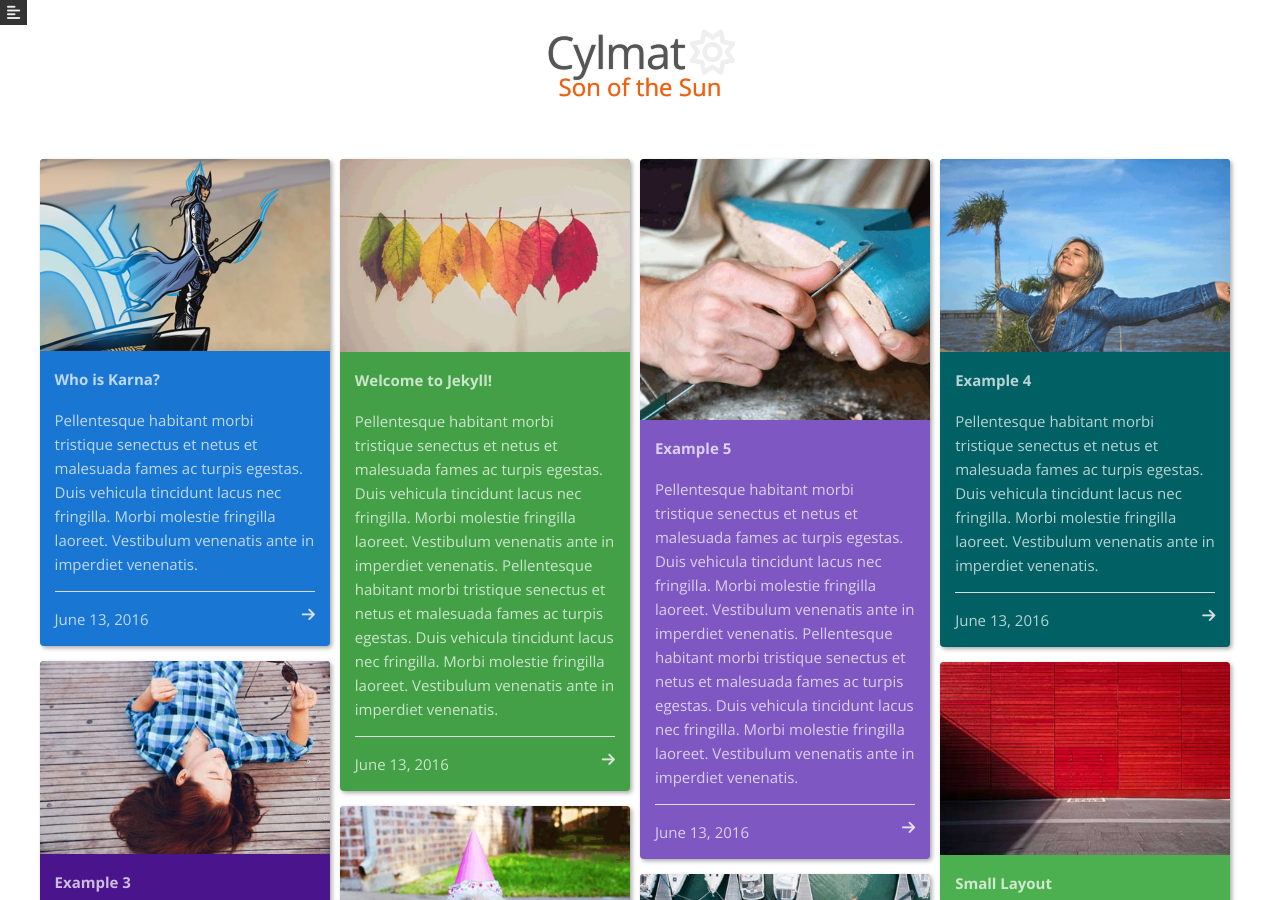
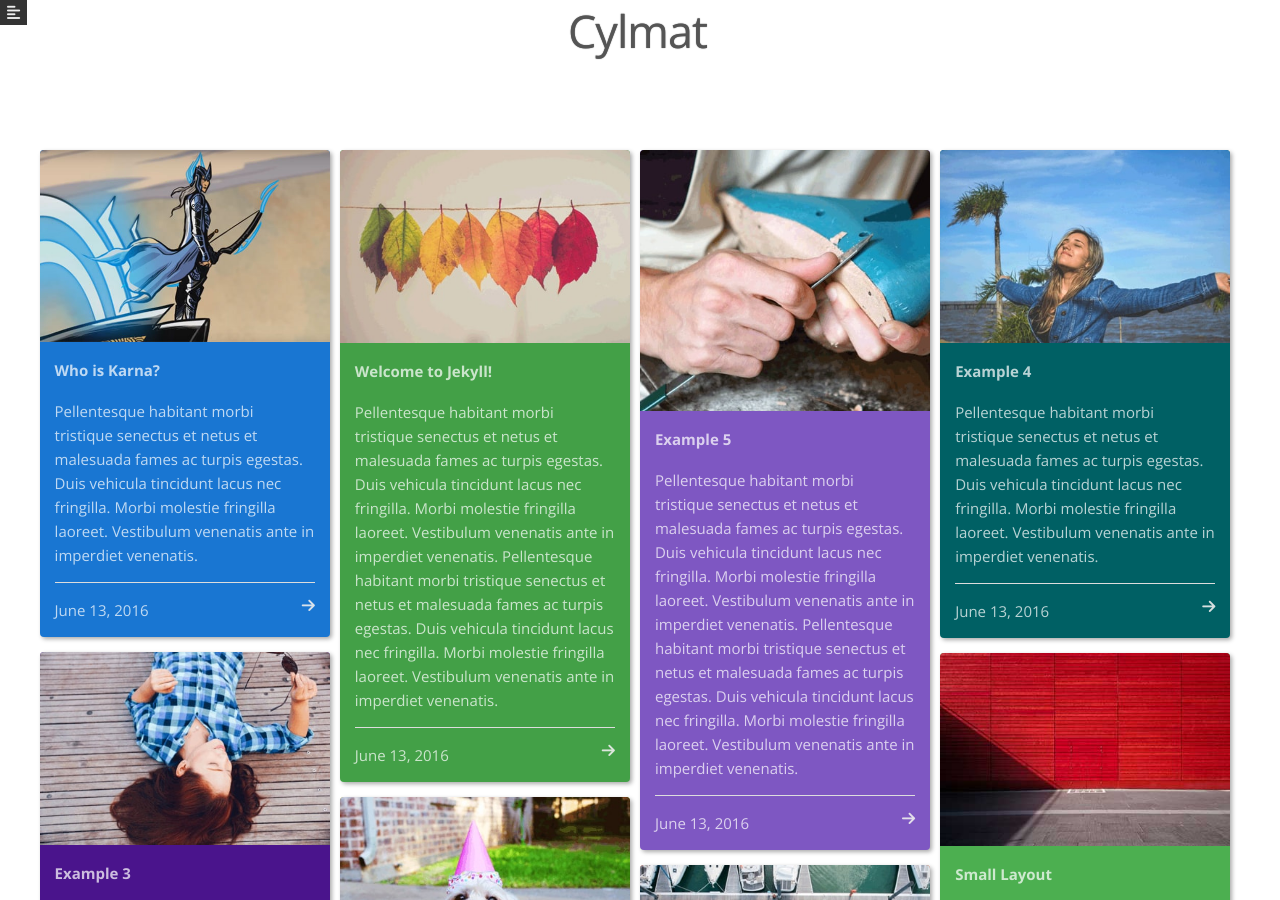
Before and after one commit to cylmat/cylmat.github.io, a Jekyll site: the page built from index.html, in a window 1280 px wide and 900 px high. Built offline with Jekyll 4.4.1, drawn with Linux system fonts in a browser that asks for light colours; nearby versions of some CDN libraries.

Commit message:
Update default.html

```diff
--- a/_layouts/default.html
+++ b/_layouts/default.html
@@ -29,8 +29,8 @@
 
 <!-- Use any element to open the sidenav -->
 <span id="slid" onclick="openNav()"><i class="fa fa-align-left" aria-hidden="true"></i></span>
-<a href="{{site.baseurl}}/"><h1 class="header-title">{{site.title}}<i class="fa fa-sun-o" aria-hidden="true"></i> </h1></a>
-<h2 class="header-tagline">Son of the Sun</h2>
+<a href="{{site.baseurl}}/"><h1 class="header-title">{{site.title}}<i class="fa fa-sun-nop" aria-hidden="true"></i> </h1></a>
+
 </header>
 <div id="main">
 
```
